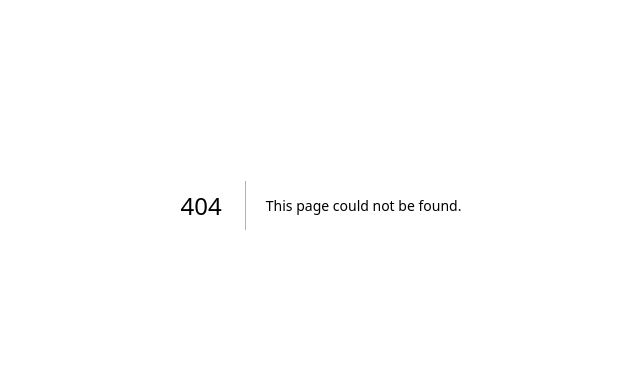
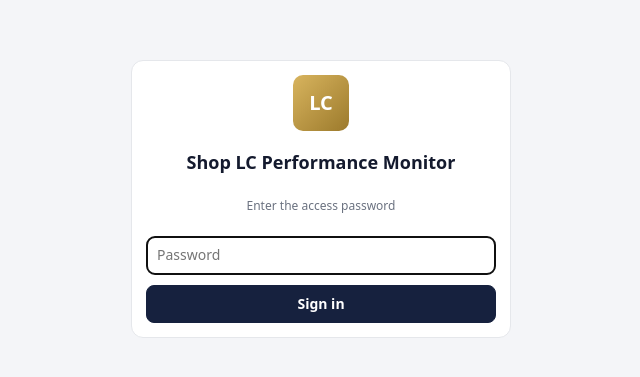
Before and after one commit to chirag-shoplc/shoplc-performance, a Next.js app: page /login in a window 1280 px wide. Before the commit this address had no page. Shown: the part 195-572 px from the top of the page, without its empty margins (319-959 px from the left). Built offline with nearby package versions, Linux system fonts and the light colour scheme.

Commit message:
GTmetrix monitor: app/login

```diff
--- /dev/null
+++ b/app/login/page.js
@@ -0,0 +1,28 @@
+'use client';
+import { useState } from 'react';
+
+export default function Login() {
+  const [pw, setPw] = useState('');
+  const [err, setErr] = useState('');
+  const [busy, setBusy] = useState(false);
+  async function submit(e) {
+    e.preventDefault();
+    setBusy(true); setErr('');
+    const r = await fetch('/api/login', { method: 'POST', headers: { 'content-type': 'application/json' }, body: JSON.stringify({ password: pw }) });
+    setBusy(false);
+    if (r.ok) location.href = '/';
+    else setErr('Wrong password');
+  }
+  return (
+    <main className="center">
+      <form className="card lock" onSubmit={submit}>
+        <div className="logo big">LC</div>
+        <h2>Shop LC Performance Monitor</h2>
+        <p className="muted">Enter the access password</p>
+        <input type="password" autoFocus value={pw} onChange={(e) => setPw(e.target.value)} placeholder="Password" />
+        {err && <p className="err">{err}</p>}
+        <button className="btn primary" disabled={busy}>{busy ? 'Checking…' : 'Sign in'}</button>
+      </form>
+    </main>
+  );
+}
```
